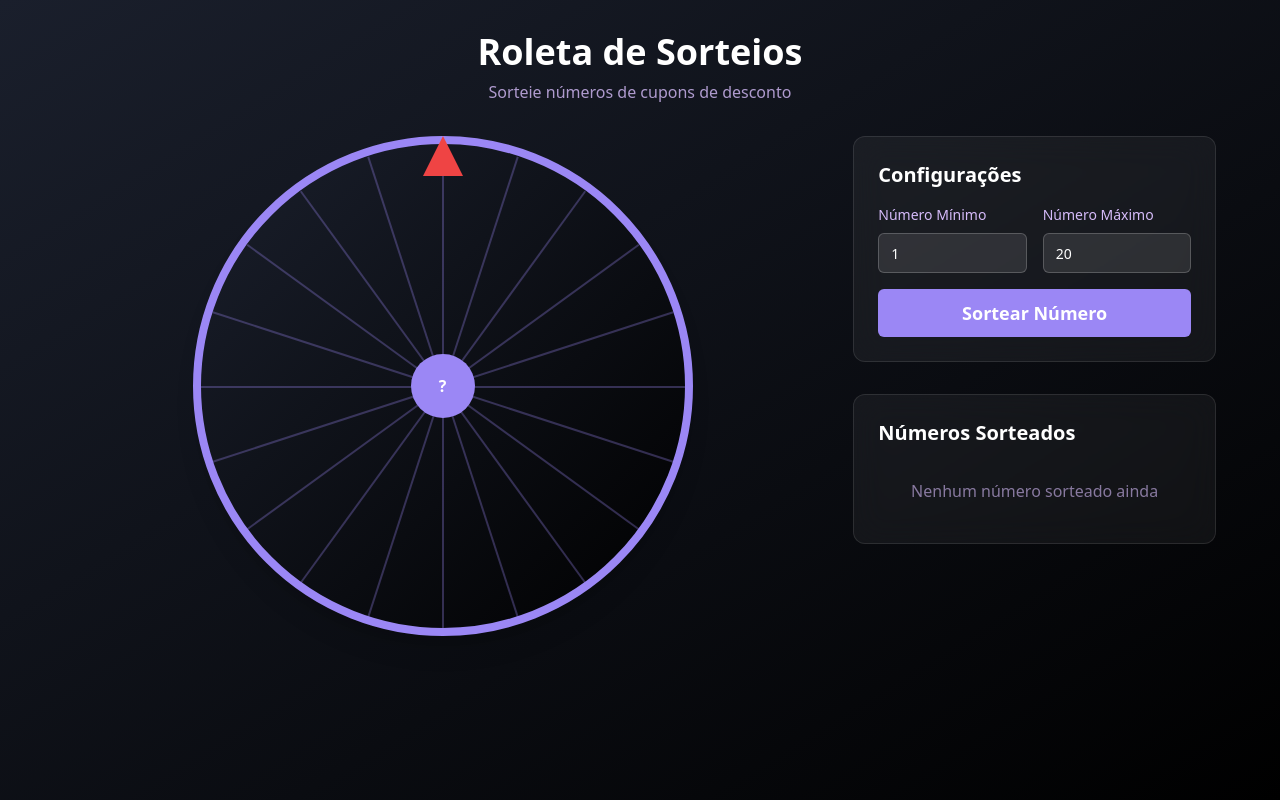
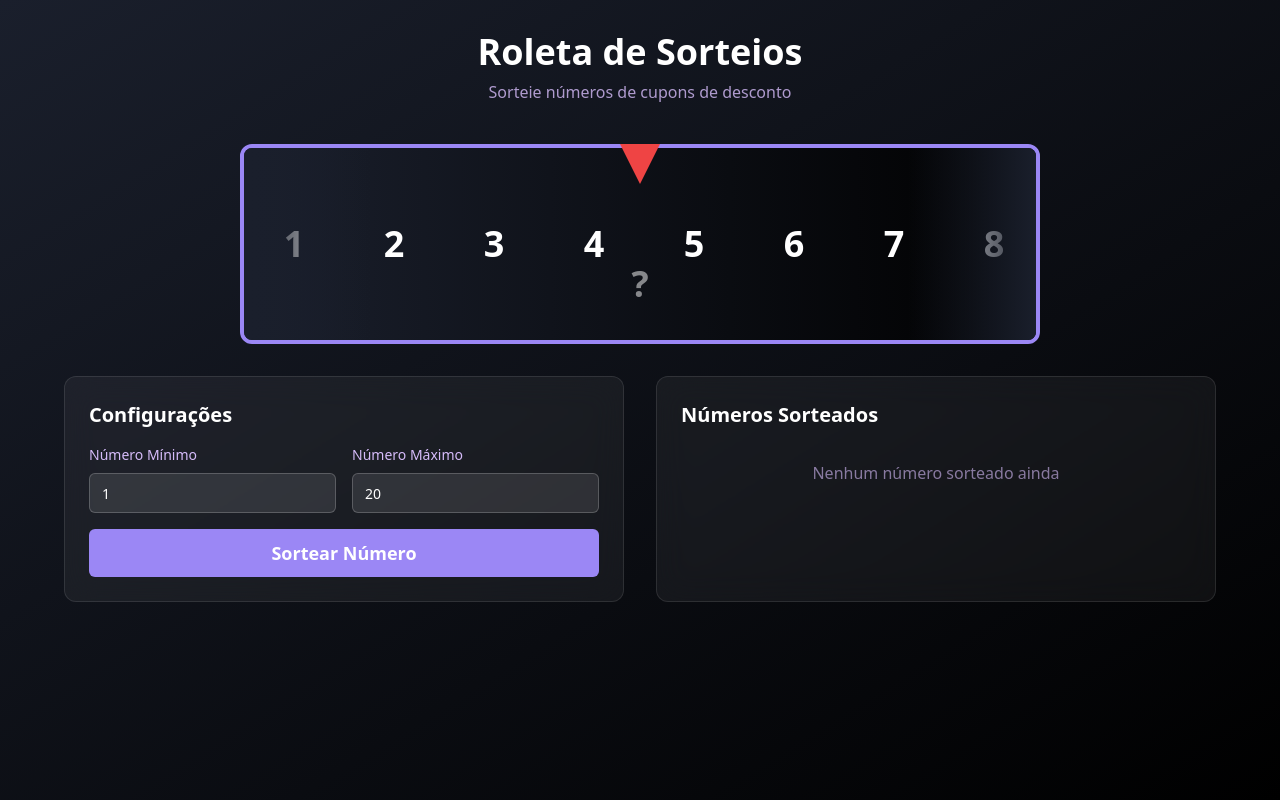
Before and after one commit to herobruno/spin-the-discount, a React (Vite) app: page / in a window 1280 px wide. Built offline with nearby package versions, Linux system fonts and the light colour scheme.

Commit message:
Add roulette component with arrow
Implement a roulette component that features a rectangular design with an arrow pointing inward. The component will display various numbers inside the rectangle, which will rotate to select a number based on the position of the arrow.
[skip gpt_engineer]

```diff
--- a/src/components/Roulette/Roulette.tsx
+++ b/src/components/Roulette/Roulette.tsx
@@ -46,8 +46,8 @@ export const Roulette = () => {
           </p>
         </div>
 
-        <div className="grid grid-cols-1 lg:grid-cols-3 gap-8">
-          <div className="lg:col-span-2 animate-scale-in">
+        <div className="space-y-8">
+          <div className="animate-scale-in">
             <RouletteWheel
               isSpinning={isSpinning}
               selectedNumber={selectedNumber}
@@ -56,7 +56,7 @@ export const Roulette = () => {
             />
           </div>
 
-          <div className="space-y-8">
+          <div className="grid grid-cols-1 md:grid-cols-2 gap-8">
             <RouletteControls
               isSpinning={isSpinning}
               onSpin={handleSpin}
--- a/src/components/Roulette/RouletteWheel.tsx
+++ b/src/components/Roulette/RouletteWheel.tsx
@@ -21,66 +21,51 @@ export const RouletteWheel: React.FC<RouletteWheelProps> = ({
   );
 
   return (
-    <div className="relative aspect-square max-w-[500px] mx-auto">
-      {/* Ponteiro fixo */}
+    <div className="relative w-full max-w-[800px] mx-auto">
+      {/* Seta indicadora */}
       <div className="absolute top-0 left-1/2 -translate-x-1/2 z-10">
-        <div className="w-0 h-0 border-l-[20px] border-l-transparent border-r-[20px] border-r-transparent border-b-[40px] border-b-red-500" />
+        <div className="w-0 h-0 border-l-[20px] border-l-transparent border-r-[20px] border-r-transparent border-t-[40px] border-t-red-500" />
       </div>
 
-      {/* Roda da roleta */}
+      {/* Container da roleta */}
+      <div className="relative h-[200px] mt-[40px] bg-gradient-to-r from-roulette-dark to-black rounded-xl border-4 border-roulette-primary overflow-hidden">
+        {/* Faixa de números que gira */}
         <motion.div
-        className="relative w-full h-full rounded-full border-8 border-roulette-primary bg-gradient-to-br from-roulette-dark to-black shadow-xl"
+          className="absolute top-0 left-0 h-full flex items-center"
           animate={{
-          rotate: isSpinning ? 360 * 10 : 0,
+            x: isSpinning ? [-100 * numbers.length, 0] : 0,
           }}
           transition={{
             duration: isSpinning ? 5 : 0,
             ease: "easeOut",
           }}
-      >
-        {numbers.map((number, index) => {
-          const angle = (360 / numbers.length) * index;
-          const radius = 42; // Porcentagem do raio onde os números serão posicionados
-
-          return (
-            <div
-              key={number}
-              className="absolute left-1/2 top-1/2 -translate-x-1/2 -translate-y-1/2 text-white font-bold text-xl"
           style={{
-                transform: `
-                  translate(-50%, -50%)
-                  rotate(${angle}deg)
-                  translateY(-${radius}%)
-                  rotate(-${angle}deg)
-                `,
+            width: `${numbers.length * 100}px`,
           }}
         >
+          {/* Repetir os números várias vezes para criar efeito infinito */}
+          {[...numbers, ...numbers, ...numbers].map((number, index) => (
+            <div
+              key={`${number}-${index}`}
+              className="flex-shrink-0 w-[100px] h-full flex items-center justify-center"
+            >
+              <span className="text-4xl font-bold text-white">
                 {number}
+              </span>
             </div>
-          );
-        })}
-
-        {/* Linhas divisórias */}
-        {numbers.map((_, index) => {
-          const angle = (360 / numbers.length) * index;
-          return (
-            <div
-              key={`line-${index}`}
-              className="absolute top-1/2 left-1/2 w-1/2 h-0.5 bg-roulette-primary/30"
-              style={{
-                transform: `rotate(${angle}deg)`,
-                transformOrigin: "0 50%",
-              }}
-            />
-          );
-        })}
+          ))}
         </motion.div>
 
-      {/* Círculo central */}
-      <div className="absolute top-1/2 left-1/2 -translate-x-1/2 -translate-y-1/2 w-16 h-16 rounded-full bg-roulette-primary flex items-center justify-center">
-        <span className="text-white font-bold">
+        {/* Gradientes para dar efeito de fade nas bordas */}
+        <div className="absolute inset-y-0 left-0 w-32 bg-gradient-to-r from-roulette-dark to-transparent" />
+        <div className="absolute inset-y-0 right-0 w-32 bg-gradient-to-l from-roulette-dark to-transparent" />
+      </div>
+
+      {/* Número selecionado */}
+      <div className="absolute top-[40px] left-1/2 -translate-x-1/2 w-[100px] h-[200px] flex items-center justify-center pointer-events-none">
+        <div className="text-4xl font-bold text-white opacity-50">
           {isSpinning ? "..." : selectedNumber || "?"}
-        </span>
+        </div>
       </div>
     </div>
   );
```
Lines whose indentation alone changed are shown as unchanged.
